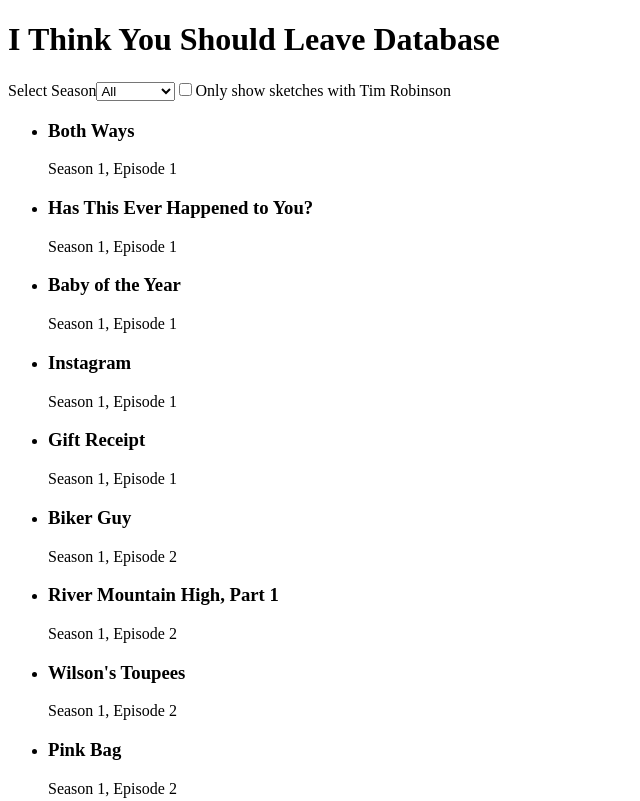
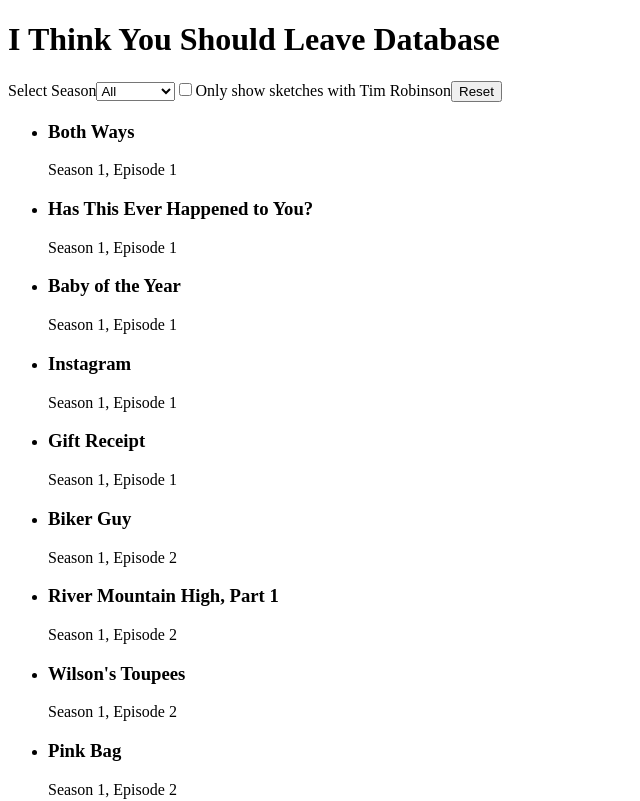
Before and after one commit to MichelleRS/react-itysl-database, a React (Vite) app: page / in a window 1280 px wide. Shown: the top 801 px of the page, without its empty margins (0-640 px from the left). Built offline with nearby package versions, Linux system fonts and the light colour scheme.

Commit message:
Display all sketches on reset button click

```diff
--- a/src/App.jsx
+++ b/src/App.jsx
@@ -13,13 +13,12 @@ export default function App() {
   // state
   const [filteredSketches, setFilteredSketches] = useState(sketchData);
   // TODO: how is this being used?
-  const [season, setSeason] = useState();
+  const [season, setSeason] = useState("");
   const [includesTim, setIncludesTim] = useState(false);
-
   // TODO: sync with checkbox toggle
   function filterBySeason(season) {
     // update state for season
-    // setSeason(season);
+    setSeason(season);
 
     // if "all" selected:
     if (season === "all") {
@@ -51,6 +50,11 @@ export default function App() {
     setFilteredSketches(filteredByTim);
   }
 
+  function resetFilters() {
+    setFilteredSketches(sketches);
+    // TODO: set select to "All"
+  }
+
   return (
     <>
       <h1>I Think You Should Leave Database</h1>
@@ -79,6 +83,9 @@ export default function App() {
       />
       <label htmlFor="includesTim">Only show sketches with Tim Robinson</label>
       {/* TODO: button to reset filters */}
+      <button type="button" onClick={resetFilters}>
+        Reset
+      </button>
       {/* display sketches */}
       <ul>
         {filteredSketches.map((sketch) => (
```
